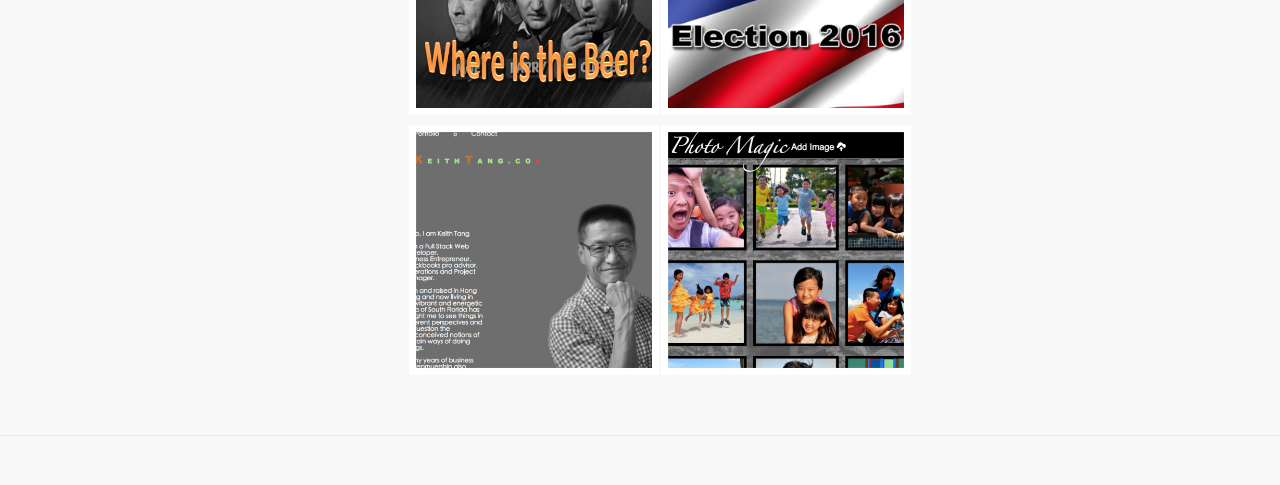
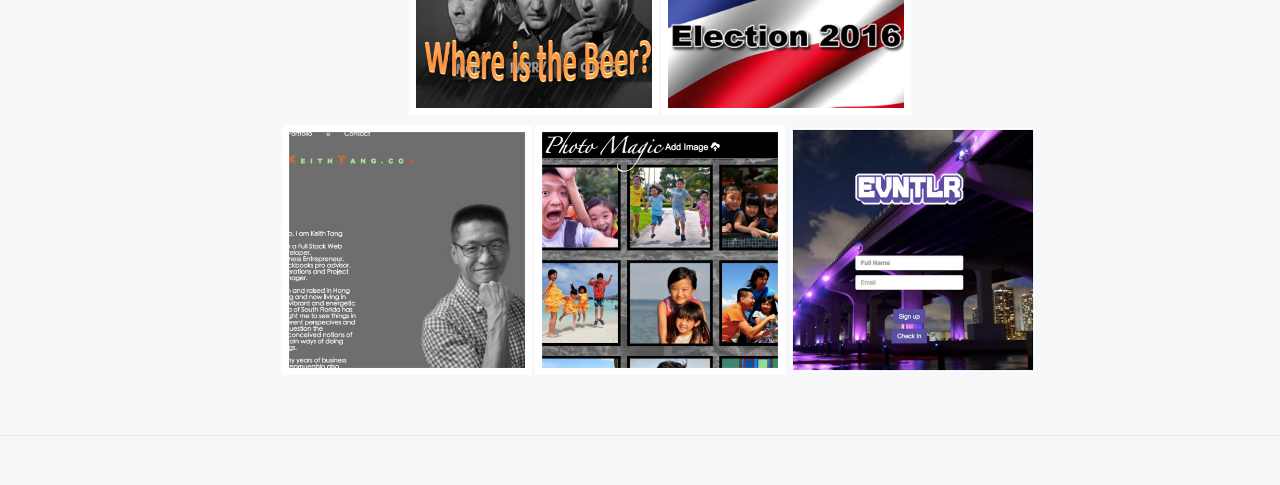
Before and after one commit to keithsktang/portfolio_static, a plain HTML site: page public/index.html in a window 1280 px wide. Shown: the part 1429-1914 px from the top of the page. Drawn offline with Linux system fonts and the light colour scheme.

Commit message:
add evntlr project

```diff
--- a/public/index.html
+++ b/public/index.html
@@ -184,6 +184,11 @@
                     <img src="images/photomagicsq.jpg" />
                   </a>
                 </li>
+                <li>
+                  <a href="//evntlr.co">
+                    <img src="images/evntlrscrn.jpg" />
+                  </a>
+                </li>
               </ul>
             </div>
             <div class="col-lg-2"></div>
```
Also changed, not shown: public/images/evntlrscrn.jpg (added).
